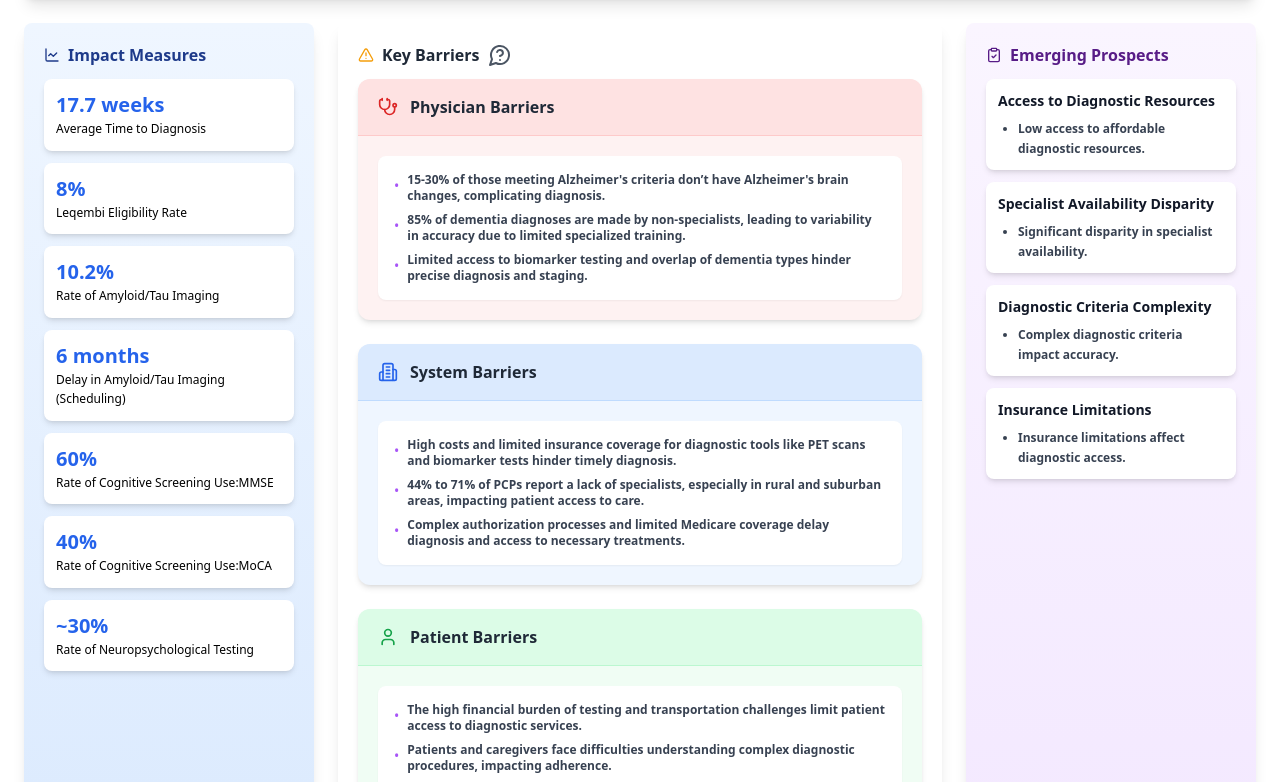
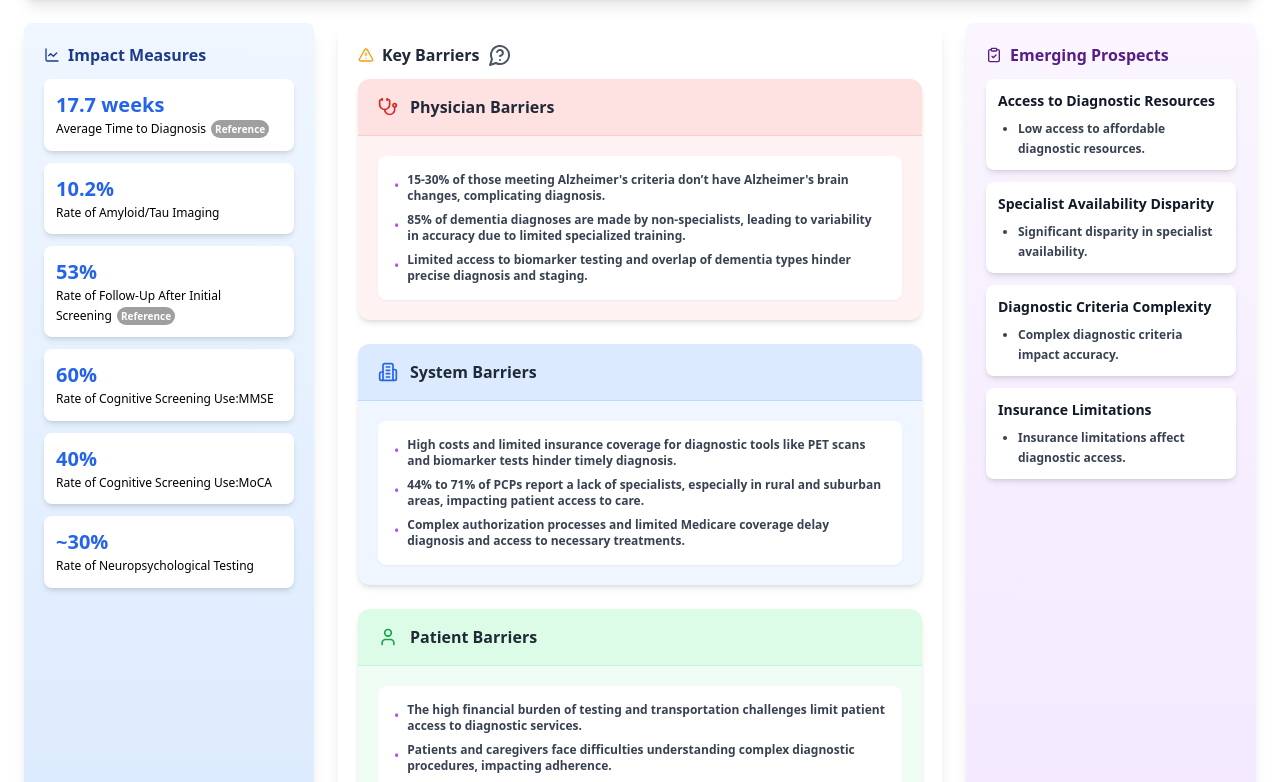
Before and after one commit to Bennybas/alzheimers_patient_journey, a React (Create React App) app: page / in a window 1280 px wide. Shown: the part 1528-2310 px from the top of the page. Built offline with nearby package versions, Linux system fonts and the light colour scheme.

Commit message:
Your commit message

```diff
--- a/src/components/Charts/Incorrect.jsx
+++ b/src/components/Charts/Incorrect.jsx
@@ -1,19 +1,19 @@
 import React from 'react';
 import { BarChart, Bar, XAxis, YAxis, CartesianGrid, Tooltip, Legend, ResponsiveContainer } from 'recharts';
 
-// Sample data for the bar chart
+// Sample data updated for Alzheimer's misdiagnoses
 const data = [
-  { name: 'Condition A', frequency: 45 },
-  { name: 'Condition B', frequency: 30 },
-  { name: 'Condition C', frequency: 20 },
-  { name: 'Condition D', frequency: 15 },
-  { name: 'Condition E', frequency: 10 },
+  { name: 'Normal Aging', frequency: 35 }, // Often misdiagnosed as Alzheimer's due to similar symptoms in older adults
+  { name: 'Depression', frequency: 25 }, // Symptoms of depression can mimic cognitive decline
+  { name: 'Anxiety Disorders', frequency: 20 }, // Anxiety and stress-related disorders can be mistaken for cognitive impairment
+  { name: 'Thyroid Disorders', frequency: 15 }, // Hypothyroidism can present symptoms resembling Alzheimer's
+  { name: 'Vitamin Deficiencies', frequency: 10 }, // Deficiencies like B12 can lead to cognitive symptoms similar to Alzheimer's
 ];
 
 const IncorrectDiagnosesChart = () => {
   return (
     <div style={{ textAlign: 'center' }}>
-      <h2 style={{ fontWeight: 'bold' }}>Most Common Initial Incorrect Diagnoses</h2>
+      <h2 style={{ fontWeight: 'bold' }}>Most Common Initial Incorrect Diagnoses in Alzheimer's Disease</h2>
       <ResponsiveContainer width="100%" height={400}>
         <BarChart data={data}>
           <CartesianGrid strokeDasharray="3 3" />
--- a/src/components/JourneyStage/JourneyStage.jsx
+++ b/src/components/JourneyStage/JourneyStage.jsx
@@ -482,30 +482,6 @@ const JourneyStage = ({ stage, metrics, barriers, findings }) => {
               </div>
             </Card>
 
-            <Card className="p-6">
-            <div style={{ width: "100%", height: 500 }}>
-                <h3 style={{ textAlign: "center", fontWeight: "bold"}}>
-                Time to First Visit vs. Disease Progression
-                </h3>
-                <ResponsiveContainer width="100%" height={400}>
-                  <ScatterChart
-                          margin={{
-                            top: 20,
-                            right: 20,
-                            bottom: 20,
-                            left: 20,
-                          }}
-                  >
-                  <CartesianGrid />
-                  <XAxis type="number" dataKey="x" name="Time to First Visit (months)" />
-                  <YAxis type="number" dataKey="y" name="Disease Progression Stage" />
-                  <Tooltip cursor={{ strokeDasharray: '3 3' }} />
-                  <Legend />
-                  <Scatter name="Time to First Visit vs. Disease Progression" data={alzheimersData} fill="rgba(75,192,192,0.4)" />
-                  </ScatterChart>
-                  </ResponsiveContainer>
-            </div>
-            </Card>
 
           </div>
 
@@ -1081,11 +1057,17 @@ const [isChatOpen, setIsChatOpen] = useState(false);
         </div>
         <div className='flex'>
           <p className="text-gray-700 mb-6 leading-relaxed pr-4">{stage.description}</p>
-          <div className="relative group inline-block">
-            <MessageCircleQuestion
-              onClick={handlePromptClick}
-              className="cursor-pointer text-gray-600 hover:text-purple-600 transition-colors duration-200 ease-in-out"
-            />
+          <div className="relative inline-block">
+            <div className="relative group inline-block">
+              <MessageCircleQuestion
+                onClick={handlePromptClick}
+                className="cursor-pointer text-gray-600 hover:text-purple-600 transition-colors duration-200 ease-in-out"
+              />
+              <div className="absolute bottom-full mb-2 left-1/2 transform -translate-x-1/2 hidden group-hover:block bg-gray-800 text-white text-xs px-2 py-1 rounded-md shadow-lg whitespace-nowrap">
+                Ask AIVY
+              </div>
+            </div>
+
             <div className="fixed bottom-6 right-6 z-50">
               <button
                 onClick={handleChatToggle}
@@ -1094,6 +1076,7 @@ const [isChatOpen, setIsChatOpen] = useState(false);
                 <MessageCircle className="w-6 h-6" />
               </button>
             </div>
+
             {isChatOpen && (
               <ChatbotButton
                 isChatOpen={isChatOpen}
@@ -1104,10 +1087,8 @@ const [isChatOpen, setIsChatOpen] = useState(false);
                 sendMessage={sendMessage}
               />
             )}
-            <div className="absolute bottom-full mb-2 left-1/2 transform -translate-x-1/2 hidden group-hover:block bg-gray-800 text-white text-xs px-2 py-1 rounded-md shadow-lg whitespace-nowrap">
-              Ask AIVY
-            </div>
           </div>
+
 
         </div>
 
--- a/src/data/journeyData.js
+++ b/src/data/journeyData.js
@@ -23,14 +23,15 @@ export const journeyData = [
           content: "PCP refers Patients to a Neurologist for further evaluation if Alzheimer's is suspected."
         }
       ],
-      metrics: [
-        { value: "85%", label: "Initial PCP Diagnoses" },
-        {value:"18 Months",label:"Time to Referral"},
-        { value: "4 years", label: "Time Spent Under Incorrect Diagnosis" },
-        { value: "13%", label: "Misdiagnosis Rate" },
-        { value: "10%", label: "Prevalence of Subjective Cognitive Decline (SCD)" },
-        { value: "8%", label: "Early MCI Detection" }
-      ],
+      metrics:[
+        { value: "85%", label: "Initial PCP Diagnoses", link:{ url:"https://www.alz.org/media/Documents/alzheimers-facts-and-figures.pdf#page=63", name:"Reference" }},
+        { value: "18 Months", label: "Time to Referral", link:{ url:"https://www.ncbi.nlm.nih.gov/pmc/articles/PMC6745869/", name:"Reference" }},
+        { value: "5.5 years", label: "Average time from onset of symptoms to correct diagnosis", link:{ url:"https://pubmed.ncbi.nlm.nih.gov/31161973/", name:"Reference" }},
+        { value: "13%", label: "Misdiagnosis Rate", link:{ url:"https://pubmed.ncbi.nlm.nih.gov/33136176/", name:"Reference" }},
+        { value: "10%", label: "Prevalence of Subjective Cognitive Decline (SCD)", link:{ url:"https://www.alz.org/media/Documents/alzheimers-facts-and-figures.pdf#page=25", name:"Reference" }},
+        { value: "8%", label: "Early MCI Detection", link:{ url:"https://pubmed.ncbi.nlm.nih.gov/31905546/", name:"Reference" }}
+      ]
+      ,
       barriers: {
         physician: [
           {
@@ -129,15 +130,14 @@ export const journeyData = [
         }
       ],
       metrics: [
-        { value: "17.7 weeks", label: "Average Time to Diagnosis" },
-        { value: "8%", label: "Leqembi Eligibility Rate" },
+        { value: "17.7 weeks", label: "Average Time to Diagnosis", link: { url: "https://www.alzheimers.org.uk/news/2022-09-23/people-dementia-face-two-year-wait-diagnosis", name: "Reference" }},
         { value: "10.2%", label: "Rate of Amyloid/Tau Imaging" },
-        { value: "6 months", label: "Delay in Amyloid/Tau Imaging (Scheduling)" },
+        { value: "53%", label: "Rate of Follow-Up After Initial Screening", link: { url: "https://pubmed.ncbi.nlm.nih.gov/33223644/", name: "Reference" }},
         { value: "60%", label: "Rate of Cognitive Screening Use:MMSE" },
         { value: "40%", label: "Rate of Cognitive Screening Use:MoCA" },
         { value: "~30%", label: "Rate of Neuropsychological Testing" }
-
-      ],
+      ]
+      ,
       barriers: {
         physician: [
           {
@@ -239,15 +239,13 @@ export const journeyData = [
         { value: "21.1 months", label: "Time to first-line Treatment" },
         { value: "12.7 months", label: "Time to second-line Treatment" },
         { value: "15%", label: "Leqembi Treatment Discontinuation Rate" },
-
-        { value: "31 hrs", label: "Monthly Caregiver Time" },
-
-        { value: "61%", label: "Life Expectancy Impact" },
-        { value: "69.20%", label: "Non-Adherence Percentage" },
-        { value: "76%", label: "Agitation" },
-        { value: "60%", label: "Rate of Caregiver Burnout" },
-
-      ],
+        { value: "31 hrs", label: "Monthly Caregiver Time", link: { url: "https://www.alz.org/media/Documents/alzheimers-facts-and-figures.pdf#page=96", name: "Reference" }},
+        { value: "61%", label: "Quality of Life Improvement", link: { url: "https://www.alz.org/media/Documents/alzheimers-facts-and-figures.pdf#page=99", name: "Reference" }},
+        { value: "71%", label: "Adherence Percentage", link: { url: "https://www.frontiersin.org/journals/public-health/articles/10.3389/fpubh.2022.987936/full", name: "Reference" }},
+        { value: "76%", label: "Agitation", link: { url: "https://www.alz.org/media/Documents/alzheimers-facts-and-figures.pdf#page=15", name: "Reference" }},
+        { value: "60%", label: "Rate of Caregiver Burnout" }
+      ]
+      ,
       barriers: {
         physician: [
           {
```
